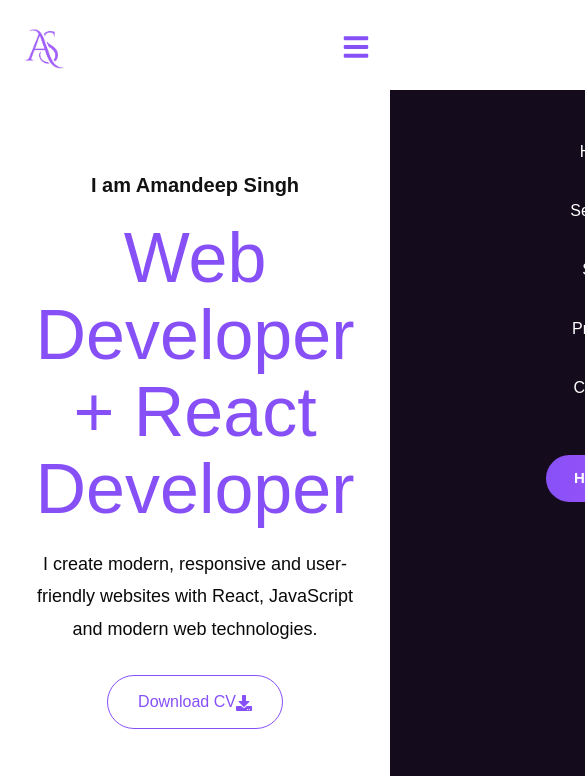
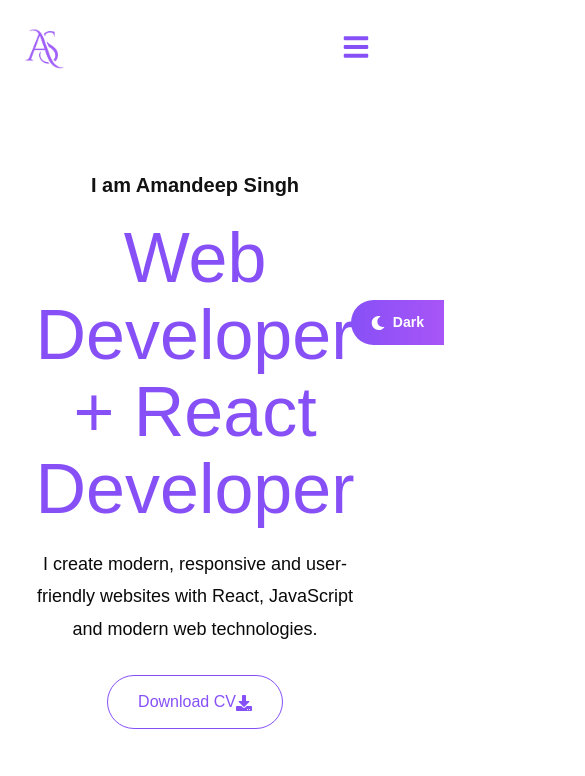
Before and after one commit to dev-deepaman/portfolio-amandeep, a React app: page / in a window 390 px wide. Shown: the top 776 px of the page, 585 px wide, since content can reach past the window. Built offline with nearby package versions, Linux system fonts and the light colour scheme; the HTML template or start-up script is replaced by a standard one.

Commit message:
UI changes

```diff
--- a/src/App.jsx
+++ b/src/App.jsx
@@ -1,3 +1,4 @@
+import { useState } from "react";
 import Contact from "./components/Contact";
 import Hero from "./components/Hero";
 import Navbar from "./components/Navbar";
@@ -7,10 +8,13 @@ import ScrollReveal from "./components/ScrollReveal";
 import Services from "./components/Services";
 import Skills from "./components/Skills";
 import Stats from "./components/Stats";
+import ThemeSwitcher from "./components/ThemeSwitcher";
 
 function App() {
+  const [darkMode, setDarkMode] = useState(false);
   return (
-    <>
+    <div className={darkMode ? "dark-theme" : "light-theme"}>
+      <ThemeSwitcher darkMode={darkMode} setDarkMode={setDarkMode} />
       <Navbar />
       <Hero />
       <ScrollReveal>
@@ -36,7 +40,7 @@ function App() {
       <ScrollReveal>
         <Contact />
       </ScrollReveal>
-    </>
+    </div>
   );
 }
 
--- /dev/null
+++ b/src/components/ThemeSwitcher.jsx
@@ -0,0 +1,26 @@
+import { FaMoon, FaSun } from "react-icons/fa";
+
+function ThemeSwitcher({ darkMode, setDarkMode }) {
+  return (
+    <div className="theme-switcher">
+      <button
+        className={`theme-switcher-button`}
+        onClick={() => setDarkMode(!darkMode)}
+      >
+        {darkMode ? (
+          <>
+            <FaSun />
+            <span>Light</span>
+          </>
+        ) : (
+          <>
+            <FaMoon />
+            <span>Dark</span>
+          </>
+        )}
+      </button>
+    </div>
+  );
+}
+
+export default ThemeSwitcher;
--- a/src/styles/main.css
+++ b/src/styles/main.css
@@ -18,6 +18,36 @@ body {
   background: #ffffff;
   color: white;
   font-family: Arial, sans-serif;
+}
+
+/*Theme Switcher*/
+.theme-switcher {
+  position: fixed;
+  right: -54px;
+  top: 300px;
+  z-index: 9999 !important;
+  background: linear-gradient(90deg, #8750f7, #a855f7);
+  border-bottom-left-radius: 30px;
+  border-top-left-radius: 30px;
+  transition-duration: 0.3s;
+}
+.theme-switcher:hover {
+  right: 0;
+  transition-duration: 0.3s;
+}
+
+.theme-switcher-button {
+  border: none;
+  background: transparent;
+  padding: 12px 20px;
+  cursor: pointer;
+  color: white;
+  display: flex;
+  align-items: center;
+  gap: 8px;
+  border: none;
+  font-size: 14px;
+  font-weight: 600;
 }
 
 .fade-section {
@@ -880,7 +910,7 @@ body {
   .nav-links {
     position: fixed;
     top: 90px;
-    right: -100%;
+    right: 100%;
     width: 100%;
     height: 100vh;
     background: #140c1c;
```
